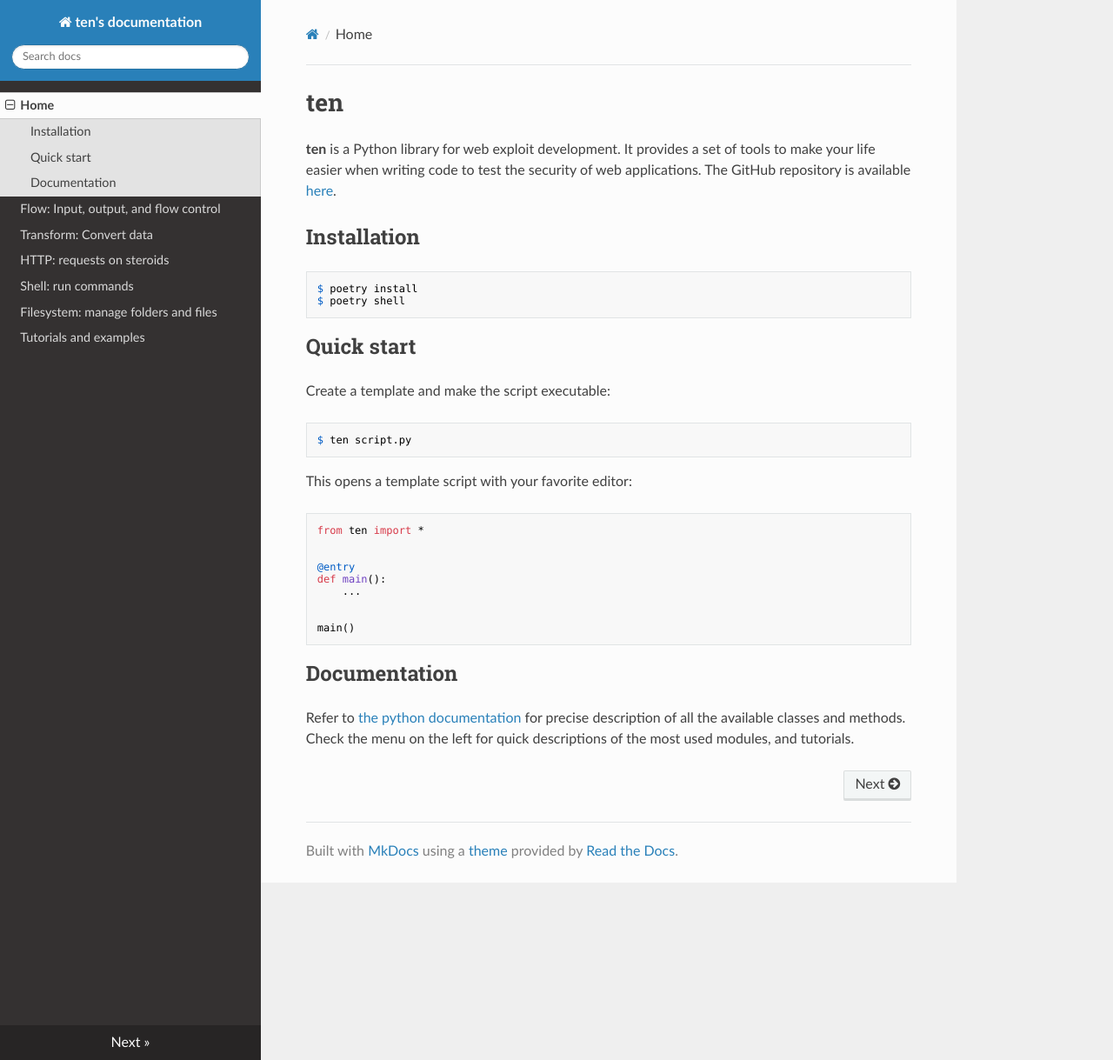
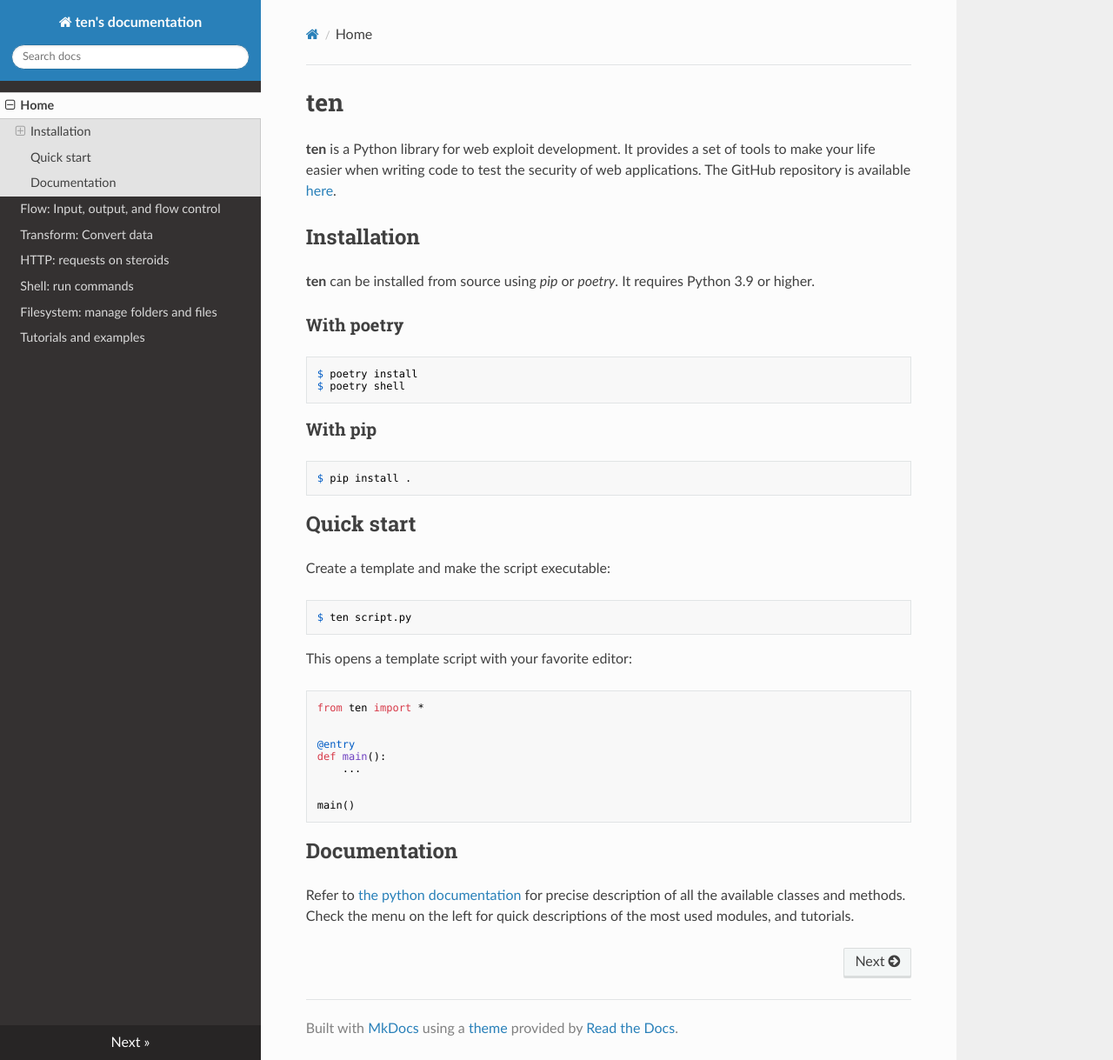
Before and after one commit to cfreal/ten, an MkDocs documentation site: the page built from docs/docs/index.md, in a window 1280 px wide and 1219 px high. Shown: the whole window at 87% size. Built offline with MkDocs 1.6.1, drawn with Linux system fonts in a browser that asks for light colours; nearby versions of some CDN libraries.

Commit message:
Generated documentation with proper install details (added files)

````diff
--- a/docs/docs/index.md
+++ b/docs/docs/index.md
@@ -4,9 +4,19 @@
 
 ## Installation
 
+**ten** can be installed from source using *pip* or *poetry*. It requires Python 3.9 or higher.
+
+### With poetry
+
 ```
 $ poetry install
 $ poetry shell
+```
+
+### With pip
+
+```
+$ pip install .
 ```
 
 ## Quick start
````
Also changed, not shown: README.md, docs/site/index.html, docs/site/search/search_index.json, 1 other file.
